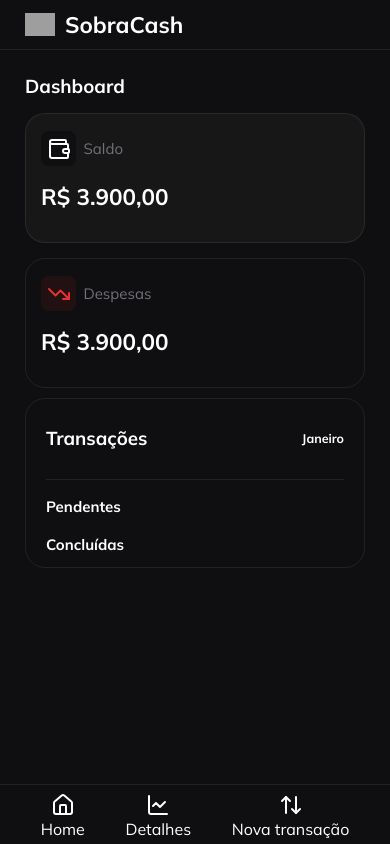
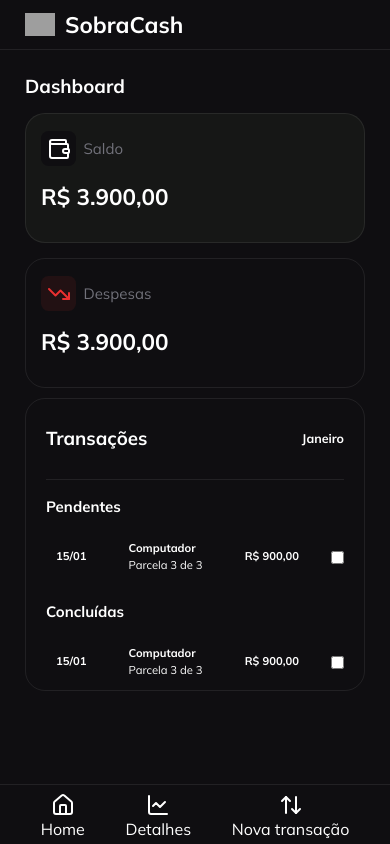
Before and after one commit to nicolasfreitas-dev/wisebills, a Next.js app: page / in a window 390 px wide. Built offline with nearby package versions, Linux system fonts and the light colour scheme; grey boxes are pictures that could not be loaded.

Commit message:
feat: create TableTransactions component

```diff
--- a/src/app/page.tsx
+++ b/src/app/page.tsx
@@ -1,12 +1,12 @@
-import Amount from "@/components/Amount";
-// import Table from "@/components/Table";
+import TableTransactions from "@/components/TableTransactions";
+import ValueContainer from "@/components/ValueContainer";
 import { TrendingDown, Wallet } from "lucide-react";
 
 export default function Home() {
     return (
         <main className="mx-10 pb-32">
             <h1 className="font-bold text-3xl mt-10">Dashboard</h1>
-            <Amount background="bg-bg-cash">
+            <ValueContainer background="bg-bg-cash">
                 <div className="flex items-center gap-3 ml-6 mt-7">
                     <div className="size-14 flex items-center justify-center bg-bg-primary rounded-xl">
                         <Wallet />
@@ -16,8 +16,8 @@ export default function Home() {
                 <span className="font-bold text-4xl ml-6 mt-7">
                     R$ 3.900,00
                 </span>
-            </Amount>
-            <Amount>
+            </ValueContainer>
+            <ValueContainer>
                 <div className="flex items-center gap-3 ml-6 mt-7">
                     <div className="size-14 flex items-center justify-center bg-bg-expense-color rounded-xl">
                         <TrendingDown className="text-expense-color" />
@@ -27,7 +27,7 @@ export default function Home() {
                 <span className="font-bold text-4xl ml-6 mt-7">
                     R$ 3.900,00
                 </span>
-            </Amount>
+            </ValueContainer>
             <div className="size-full border border-border-color rounded-[20px] flex flex-col mt-4 px-8">
                 <div className="h-32 flex items-center justify-between">
                     <h3 className="text-3xl font-bold">Transações</h3>
@@ -36,14 +36,10 @@ export default function Home() {
                 <hr className="border-border-color" />
                 <div>
                     <h4 className="text-2xl font-bold mt-7 mb-5">Pendentes</h4>
-                    {/* <Debito />
-                    <Debito />
-                    <Debito />
-                    <Debito />
-                    <Debito /> */}
+                    <TableTransactions />
                     <h4 className="text-2xl font-bold mt-7 mb-5">Concluídas</h4>
-                    {/* <Debito />
-                    <Debito /> */}
+                    <TableTransactions />
+
                 </div>
             </div>
         </main>
--- /dev/null
+++ b/src/components/TableTransactions/index.tsx
@@ -0,0 +1,19 @@
+import { Table, TableBody, TableCell, TableRow } from "../ui/table";
+
+export default function TableTransactions() {
+    return (
+        <Table>
+            <TableBody>
+                <TableRow className="flex items-center justify-between">
+                    <TableCell className="text-lg font-bold">15/01</TableCell>
+                    <TableCell className="flex flex-col text-lg">
+                        <span className=" font-bold">Computador</span>
+                        <span>Parcela 3 de 3</span>
+                    </TableCell>
+                    <TableCell className="text-lg font-bold">R$ 900,00</TableCell>
+                    <input type="checkbox" />
+                </TableRow>
+            </TableBody>
+        </Table>
+    );
+}
```
Also changed, not shown: src/components/Table/index.tsx (deleted, +0 -14 lines), src/components/ValueContainer/index.tsx (renamed from src/components/Amount/index.tsx).
